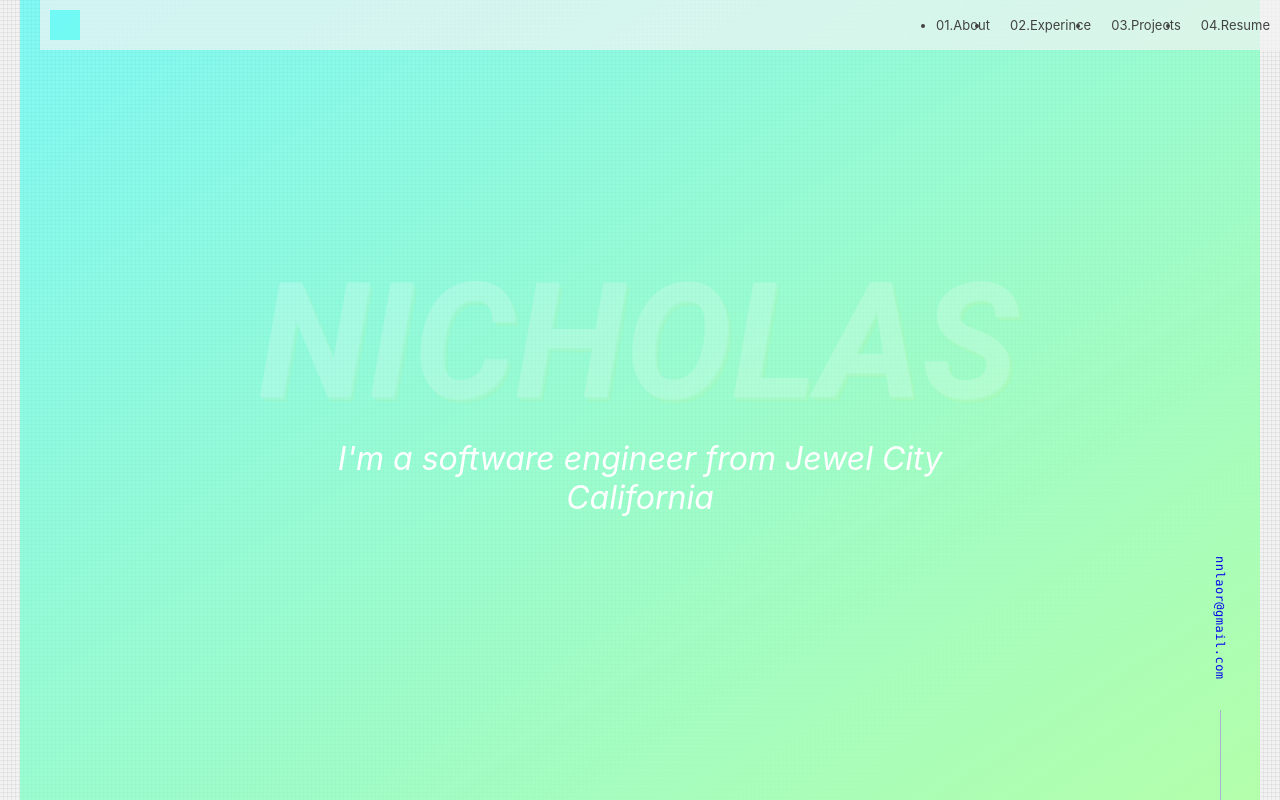
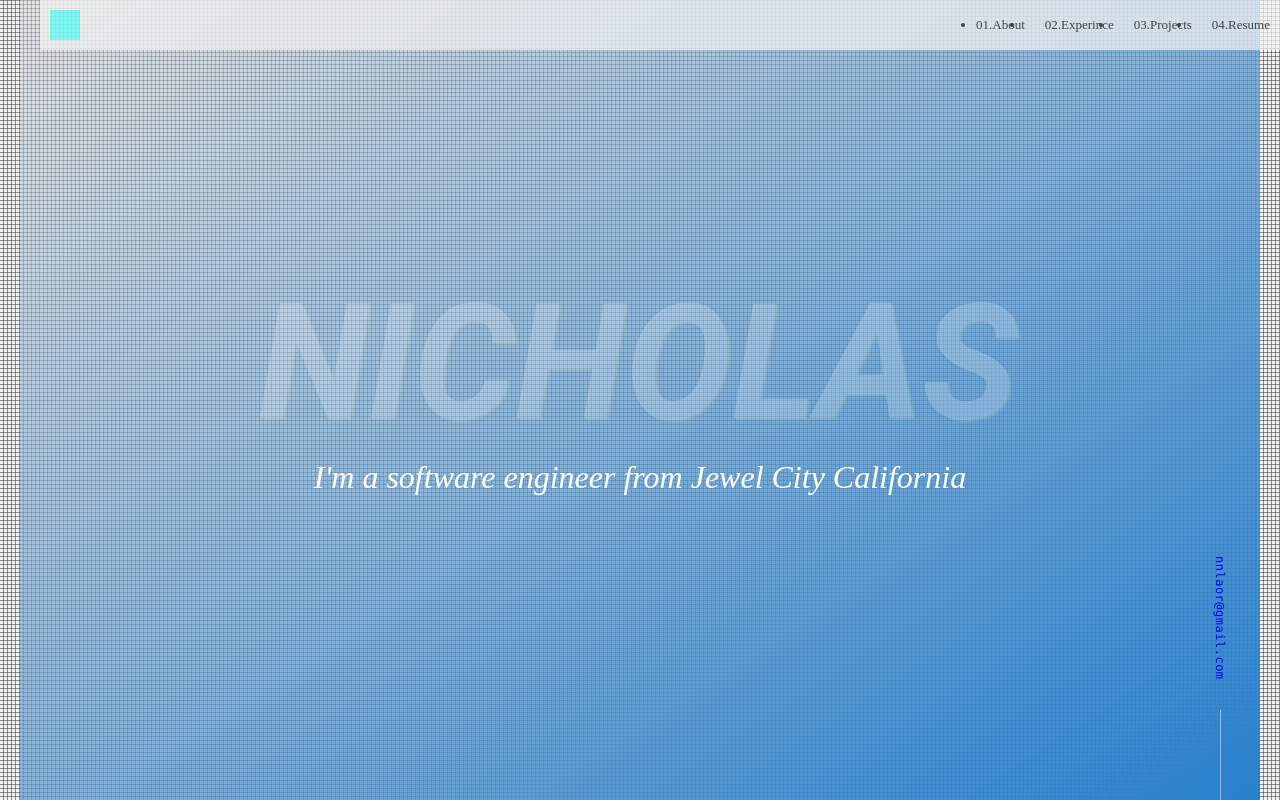
Before and after one commit to FlintSable/Portfolio-NextJS, a Next.js app: page / in a window 1280 px wide. Shown: the top 800 px of the page. Built offline with nearby package versions, Linux system fonts and the light colour scheme.

Commit message:
changing up color pallete

```diff
--- a/pages/index.js
+++ b/pages/index.js
@@ -4,6 +4,10 @@ import styles from '../styles/Home.module.css';
 import Container from "../components/Container";
 import userData from "@constants/data";
 
+
+import MainLanding from "../components/MainLanding";
+import Header from "../components/Header";
+import About from "../components/About";
 
 export default function Home() {
   return (
--- a/styles/Home.module.css
+++ b/styles/Home.module.css
@@ -1,19 +1,115 @@
-/* .container {
-  padding: 0 2rem;
-} */
+@media (min-width: 500px) {
+  .wrapper {
+    grid-template-columns: 1fr 3fr;
+    grid-template-areas:
+        "header header"
+        "nav nav"
+        "sidebar content"
+        "ad footer";
+  }
+}
+
+@media (min-width: 700px) {
+  .wrapper {
+    grid-template:
+    "landing landing landing" 100vh
+    "about about about" 100vh
+    "experience experience experience" 100vh
+    "projects projects projects" 100vh
+    "footer footer footer" 10px / 1fr 4fr 1fr;
+
+  }
+}
+
+.wrapper {
+  display: grid;
+  max-width: 100vw;
+  height: 100%;
+  color: rgb(255, 255, 255);
+  gap: 10px;
+  margin: 0px auto;
+  padding: 0px 20px;
+  background: linear-gradient(-90deg,rgba(0, 0, 0, 0.4) 1px, transparent 1px) 0% 0% / 4px 4px,
+              linear-gradient(rgba(0, 0, 0, 0.4) 1px, transparent 1px) 0% 0% / 4px 4px,
+              linear-gradient(transparent 3px,rgb(242, 242, 242) 3px, rgb(242, 242, 242) 78px, transparent 78px) 0% 0% / 80px 80px,
+              linear-gradient(-90deg, transparent 3px,rgb(242, 242, 242) 3px,rgb(242, 242, 242) 78px, transparent 78px) 0% 0% / 80px 80px,rgb(242, 242, 242);
+}
+
+.header {
+  /* position: fixed; */
+  position:absolute;
+  display: flex;
+
+  width: calc(100% - 40px);
+  height: 50px;
+  margin: 0 20px 0 20px;
+  padding: 10px;
+  transition: top 0.3s;
+
+  background-color: rgba(244, 244, 244, 0.7);
+  grid-area: header / header / header / header;
+  justify-content: space-between;
+}
+
+@media (min-width: 700px) {
+  .header {
+    justify-content: space-between;
+
+    flex-direction: row;
+  }
+}
+
+.logo{
+  display: flex;
+  flex-direction: row;
+  /* -webkit-box-pack: start; */
+  justify-content: flex-start;
+  height: 30px;
+  width: 30px;
+  background-color: rgba(18, 255, 247, 0.5);
+
+}
+
+.main-nav{
+  display: flex;
+  margin-top: 2px;
+  width: 500px;
+  height: 25px;
+  color: rgb(66, 66, 66);
+  flex-direction: row;
+  -webkit-box-pack: end;
+  justify-content: flex-end;
+
+}
+
+.ul {
+  counter-reset: item 0;
+  display: flex;
+  flex-direction: row;
+  padding-left: 0px;
+  font-size: 13px;
+  margin: auto 0px;
+
+}
+
+.li:first-child{
+
+  padding-left: 0px;
+}
+
+.li {
+  display: list-item;
+  text-decoration: none;
+  padding-left: 20px;
+}
 
 .main-landing {
-  /* grid-area: landing / landing / landing / landing;
-  min-height: 100vh;
-  background: linear-gradient(to right bottom, rgba(18, 255, 247, 0.5), rgb(179, 255, 171));
-  flex-direction: column;
-  justify-content: center;
-  align-items: center;
-  text-rendering: optimizeLegibility; */
 
   grid-area: landing / landing / landing / landing;
   margin: 0px;
-  background: linear-gradient(to right bottom, rgba(18, 255, 247, 0.5), rgb(179, 255, 171));
+  /* background: linear-gradient(to right bottom, rgba(18, 255, 247, 0.5), rgb(179, 255, 171)); */
+  background: linear-gradient(to right bottom, rgba(213, 213, 213, 0.5), rgb(40, 128, 205));
+
   text-rendering: optimizelegibility;
 
 
@@ -54,89 +150,6 @@
   }
 }
 
-.wrapper {
-  display: grid;
-  grid-template:
-        "landing landing landing" 100vh
-        "about about about" 100vh
-        "experience experience experience" 100vh
-        "projects projects projects" 100vh
-        "footer footer footer" 10px / 1fr 4fr 1fr;
-  max-width: 100vw;
-  height: 100%;
-  gap: 10px;
-  margin: 0px auto;
-  padding: 0px 20px;
-  color: rgb(255, 255, 255);
-  background: linear-gradient(-90deg,rgba(0, 0, 0, 0.05) 1px,
-                transparent 1px) 0% 0% / 4px 4px,
-                linear-gradient(rgba(0, 0, 0, 0.05) 1px,
-                transparent 1px) 0% 0% / 4px 4px,
-              linear-gradient(transparent 3px,
-                rgb(242, 242, 242) 3px, rgb(242, 242, 242) 78px,
-                transparent 78px) 0% 0% / 80px 80px,
-              linear-gradient(-90deg, transparent 3px,
-                rgb(242, 242, 242) 3px,
-                rgb(242, 242, 242) 78px,
-                transparent 78px) 0% 0% / 80px 80px,
-                rgb(242, 242, 242);
-}
-
-.header {
-  position: fixed;
-  display: flex;
-  width: calc(100% - 40px);
-  height: 50px;
-  margin: 0px 20px;
-  padding: 10px;
-  transition: top 0.3s ease 0s;
-  background-color: rgba(244, 244, 244, 0.7);
-  grid-area: header / header / header / header;
-  justify-content: space-between;
-
-
-}
-
-.logo{
-  display: flex;
-  flex-direction: row;
-  -webkit-box-pack: start;
-  justify-content: flex-start;
-  height: 30px;
-  width: 30px;
-  background-color: rgba(18, 255, 247, 0.5);
-
-}
-
-.main-nav{
-  display: flex;
-  margin-top: 2px;
-  width: 500px;
-  height: 25px;
-  color: rgb(66, 66, 66);
-  flex-direction: row;
-  -webkit-box-pack: end;
-  justify-content: flex-end;
-
-}
-
-.ul {
-  counter-reset: item 0;
-  display: flex;
-  flex-direction: row;
-  padding-left: 0px;
-  font-size: 13px;
-  margin: auto 0px;
-}
-
-.li:first-child{
-  padding-left: 0px;
-}
-
-.li {
-  display: list-item;
-  padding-left: 20px;
-}
 
 .main-about {
 
@@ -144,6 +157,7 @@
   margin: 0px;
   padding: 100px 0px;
   background: linear-gradient(to right top, rgba(18, 255, 247, 0.5), rgb(179, 255, 171));
+
   text-rendering: optimizelegibility;
 
 }
--- a/styles/globals.css
+++ b/styles/globals.css
@@ -1,34 +1,5 @@
-/* @tailwind base; */
-/* @tailwind components; */
-/* @tailwind utilities; */
+* {box-sizing: border-box;}
 
-html,
-body {
-  padding: 0;
-  margin: 0;
-  font-family: -apple-system, BlinkMacSystemFont, Segoe UI, Roboto, Oxygen,
-    Ubuntu, Cantarell, Fira Sans, Droid Sans, Helvetica Neue, sans-serif;
-  /* background: linear-gradient(-90deg,
-                rgba(0, 0, 0, 0.05) 1px,
-                transparent 1px) 0% 0% / 4px 4px,
-                linear-gradient(rgba(0, 0, 0, 0.05) 1px,
-                transparent 1px) 0% 0% / 4px 4px,
-                linear-gradient(transparent 3px,
-                rgb(242, 242, 242) 3px, rgb(242, 242, 242) 78px,
-                transparent 78px) 0% 0% / 80px 80px,
-                linear-gradient(-90deg, transparent 3px,
-                rgb(242, 242, 242) 3px,
-                rgb(242, 242, 242) 78px,
-                transparent 78px) 0% 0% / 80px 80px,
-                rgb(242, 242, 242); */
-}
+body {margin: 0;}
 
-html {
-  scroll-behavior: smooth;
-}
-
-
-
-* {
-  box-sizing: border-box;
-}
+html {scroll-behavior: smooth;}
```
